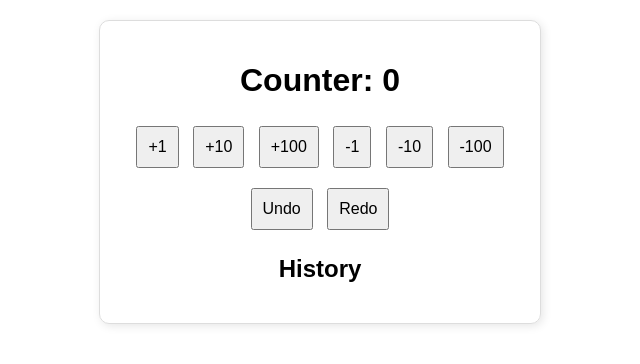
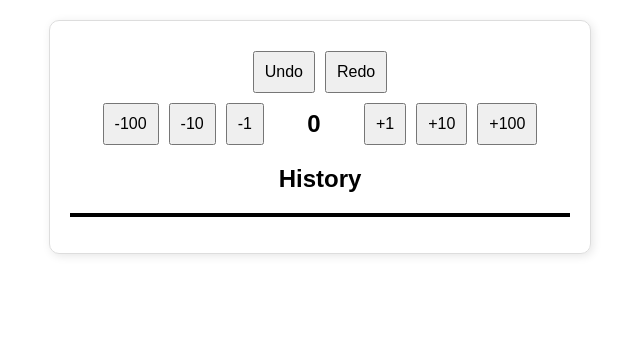
Before and after one commit to naseer-bhat/counterApp, a plain HTML site: page index.html in a window 1280 px wide. Shown: the whole page, without its empty margins (320-960 px from the left). Drawn offline with Linux system fonts and the light colour scheme.

Commit message:
added js code

```diff
--- a/index.html
+++ b/index.html
@@ -8,18 +8,18 @@
 </head>
 <body>
   <div class="container">
-    <h1 id="count">Counter: 0</h1>
+    <div class="buttons top-buttons">
+      <button id="undo">Undo</button>
+      <button id="redo">Redo</button>
+    </div>
     <div class="buttons">
+      <button class="decrement" data-value="-100">-100</button>
+      <button class="decrement" data-value="-10">-10</button>
+      <button class="decrement" data-value="-1">-1</button>
+      <h1 id="count">0</h1>
       <button class="increment" data-value="1">+1</button>
       <button class="increment" data-value="10">+10</button>
       <button class="increment" data-value="100">+100</button>
-      <button class="decrement" data-value="-1">-1</button>
-      <button class="decrement" data-value="-10">-10</button>
-      <button class="decrement" data-value="-100">-100</button>
-    </div>
-    <div class="buttons">
-      <button id="undo">Undo</button>
-      <button id="redo">Redo</button>
     </div>
     <h2>History</h2>
     <ul id="history"></ul>
--- a/script.js
+++ b/script.js
@@ -1 +1,50 @@
-console.log('hello')
+let count = 0;
+let history = [];
+let redoStack = [];
+
+const countDisplay = document.getElementById("count");
+const historyList = document.getElementById("history");
+
+document.querySelectorAll(".increment, .decrement").forEach(button => {
+  button.addEventListener("click", () => {
+    const value = parseInt(button.getAttribute("data-value"));
+    updateCounter(value);
+  });
+});
+
+document.getElementById("undo").addEventListener("click", undo);
+document.getElementById("redo").addEventListener("click", redo);
+
+function updateCounter(value) {
+  history.push(count);
+  redoStack = [];
+  count += value;
+  updateDisplay();
+}
+
+function undo() {
+  if (history.length > 0) {
+    redoStack.push(count);
+    count = history.pop();
+    updateDisplay();
+  }
+}
+
+function redo() {
+  if (redoStack.length > 0) {
+    history.push(count);
+    count = redoStack.pop();
+    updateDisplay();
+  }
+}
+
+function updateDisplay() {
+  countDisplay.textContent = count;
+  updateHistory();
+}
+
+function updateHistory() {
+  historyList.innerHTML = history.map(value => `<li>${value}</li>`).join("");
+}
+
+updateDisplay();
--- a/style.css
+++ b/style.css
@@ -5,7 +5,7 @@ body {
 }
 
 .container {
-  max-width: 400px;
+  max-width: 500px;
   margin: auto;
   padding: 20px;
   border: 1px solid #ddd;
@@ -13,13 +13,30 @@ body {
   box-shadow: 2px 2px 10px rgba(0, 0, 0, 0.1);
 }
 
+.top-buttons {
+  margin-bottom: 15px;
+}
+
 .buttons {
+  display: flex;
+  justify-content: center;
+  align-items: center;
+  gap: 10px;
   margin: 10px 0;
 }
 
+h1 {
+  margin: 0;
+  font-size: 24px;
+  min-width: 80px;
+  text-align: center;
+}
+
 button {
-  margin: 5px;
   padding: 10px;
   font-size: 16px;
   cursor: pointer;
 }
+#history{
+  border: 2px solid black;
+}
```
